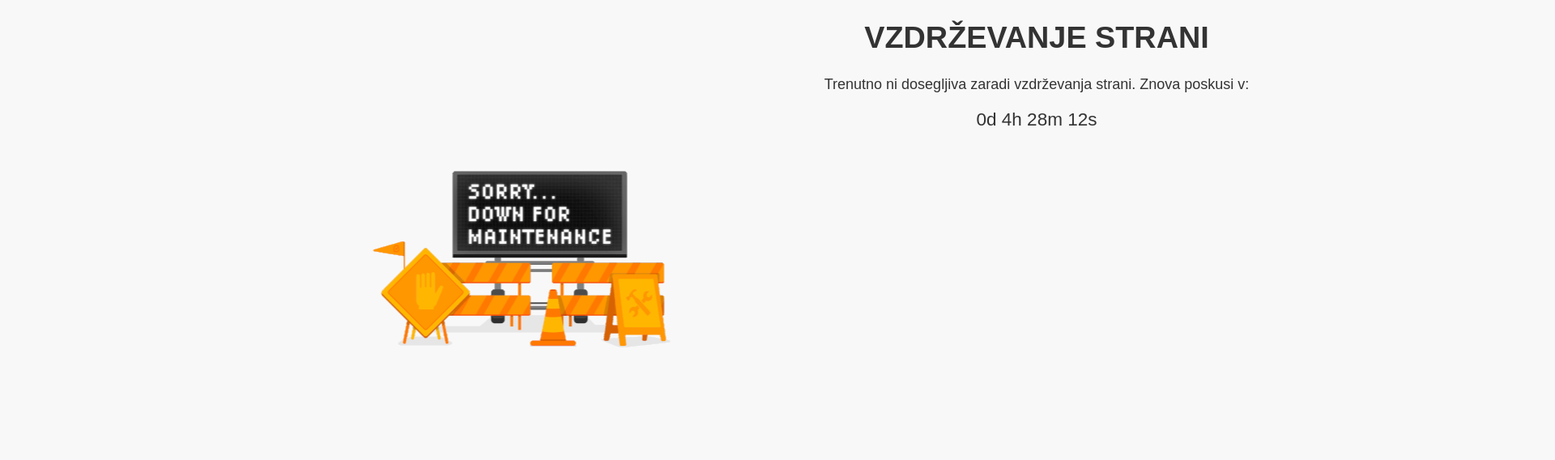
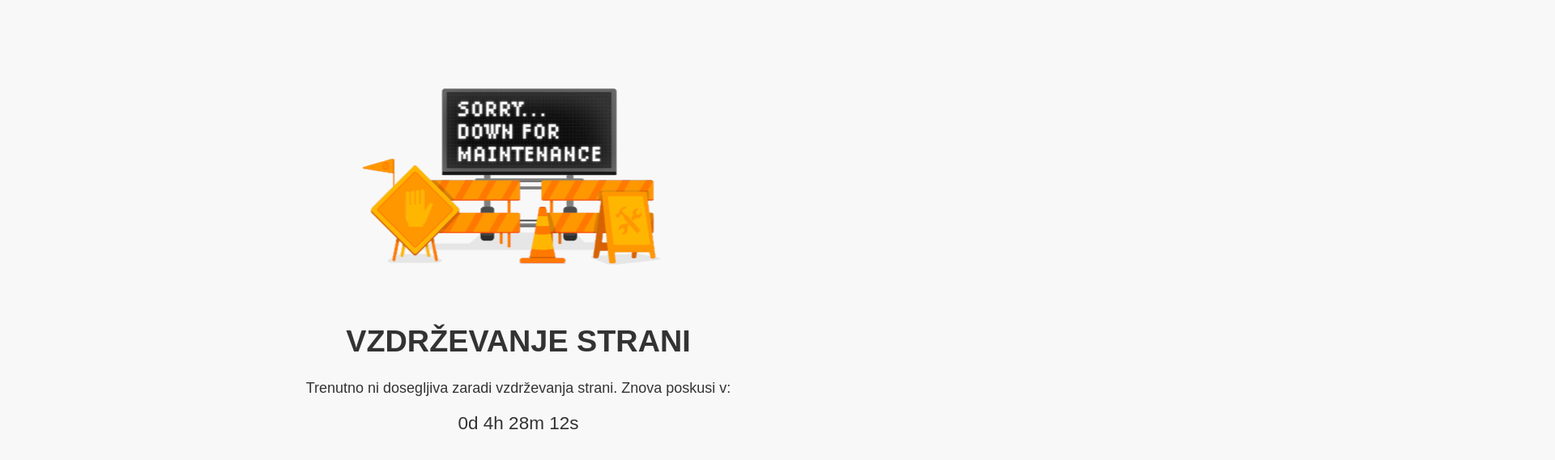
Before and after one commit to razrednicasopis/razrednicasopis.github.io, a plain HTML site: page index.html in a window 1280 px wide. Shown: the whole page at 81% size, 1920 px wide, since content can reach past the window. Drawn offline with Linux system fonts and the light colour scheme.

Commit message:
Beta 1.5

```diff
--- a/popravila.css
+++ b/popravila.css
@@ -6,17 +6,19 @@ body {
 
 .maintenance-container {
     text-align: center;
-    position: relative;
+    position: absolute;
+    top: 45%; /* Adjust the vertical position slightly upwards */
     left: 50%;
-    bottom: 10%;
+    transform: translate(-50%, -50%);
     color: #333;
-    margin-bottom: 150px; /* Add margin to create space between text and image */
+    margin-top: 95px; /* Add margin to create space between text and image */
 }
 
 img {
-    position: absolute;
-    top: 40%; /* Adjust the vertical position slightly upwards */
-    left: 50%;
+    position: relative;
+    margin-top: 17%;
+    padding: 10px;
+    left: 49%;
     transform: translate(-50%, -50%);
 }
 
```
